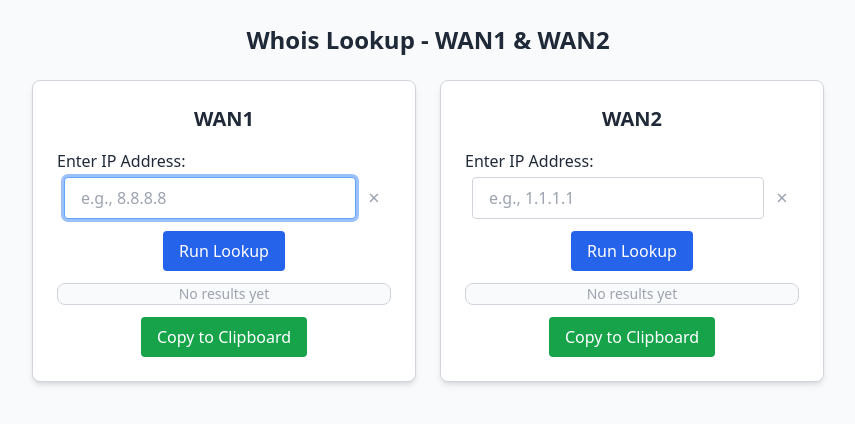
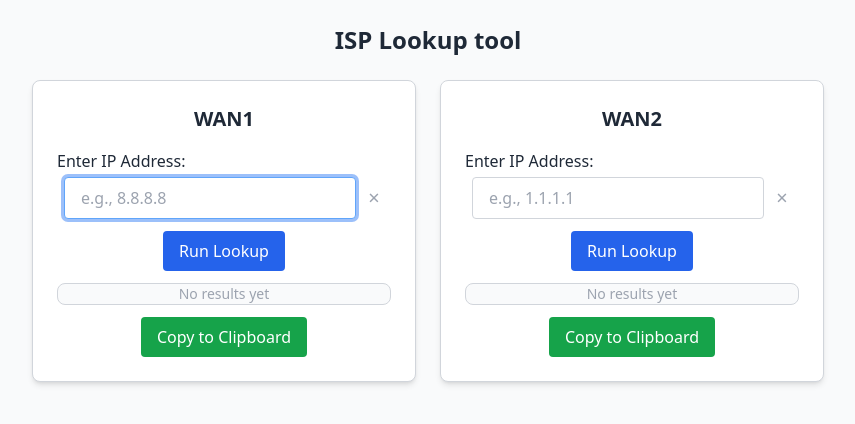
Before and after one commit to danielurra/whois, a website: page public/index.html in a window 1280 px wide. Shown: the whole page, without its empty margins (212-1067 px from the left). Drawn offline with Linux system fonts and the light colour scheme.

Commit message:
Change page title to 'ISP Lookup tool'
Updated the title of the page from 'Whois Lookup - WAN1 & WAN2' to 'ISP Lookup tool'.

```diff
--- a/public/index.html
+++ b/public/index.html
@@ -11,7 +11,7 @@
 </head>
 <body class="bg-gray-50 text-gray-800 font-sans p-6">
 
-  <h2 class="text-2xl font-bold text-center mb-6">Whois Lookup - WAN1 & WAN2</h2>
+  <h2 class="text-2xl font-bold text-center mb-6">ISP Lookup tool</h2>
 
   <div class="wan-container flex flex-col md:flex-row justify-center gap-6">
 
```
